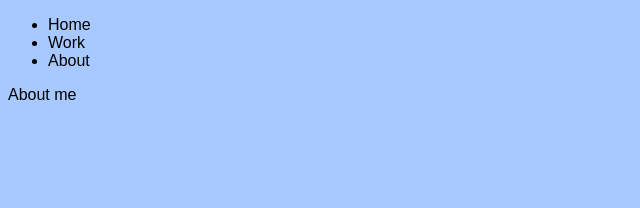
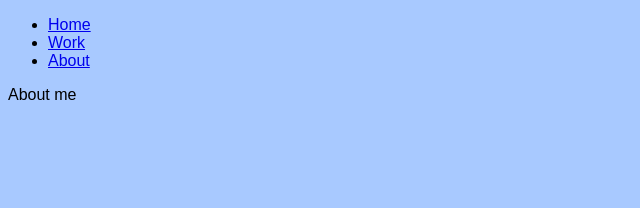
Before and after one commit to steph1230/steph12, a Jekyll site: the page built from work.html, in a window 1280 px wide. Shown: the top 208 px of the page, without its empty margins (0-640 px from the left). Built offline with Jekyll 4.4.1, drawn with Linux system fonts in a browser that asks for light colours.

Commit message:
Update navigation.html

```diff
--- a/_includes/navigation.html
+++ b/_includes/navigation.html
@@ -1,17 +1,17 @@
 <nav>
   <ul>
     <li>
-      <a herf="/steph12">
+      <a href="/steph12">
       Home
       </a>
     </li>
     <li>
-      <a herf="/steph12/work">
+      <a href="/steph12/work">
       Work
       </a>
     </li>
     <li>
-      <a herf="/steph12/about">
+      <a href="/steph12/about">
       About
       </a>
     </li>
```
